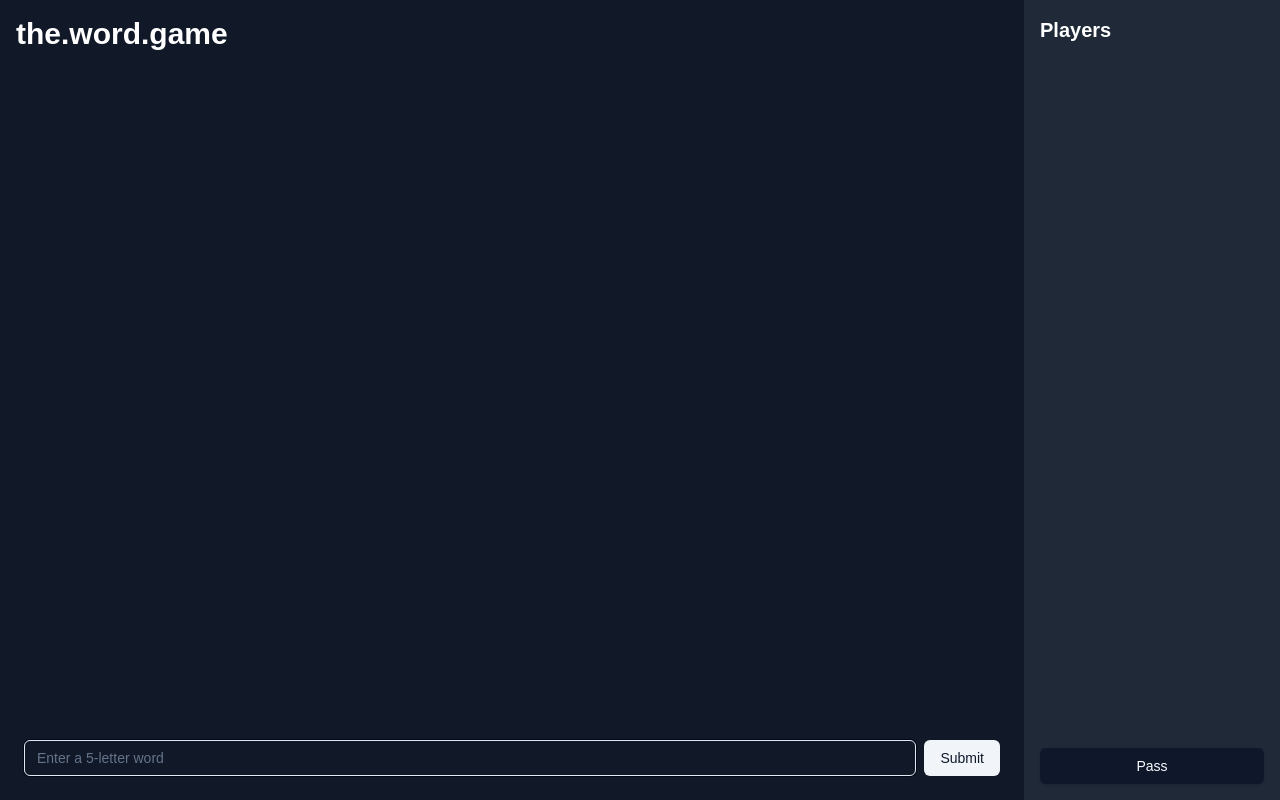
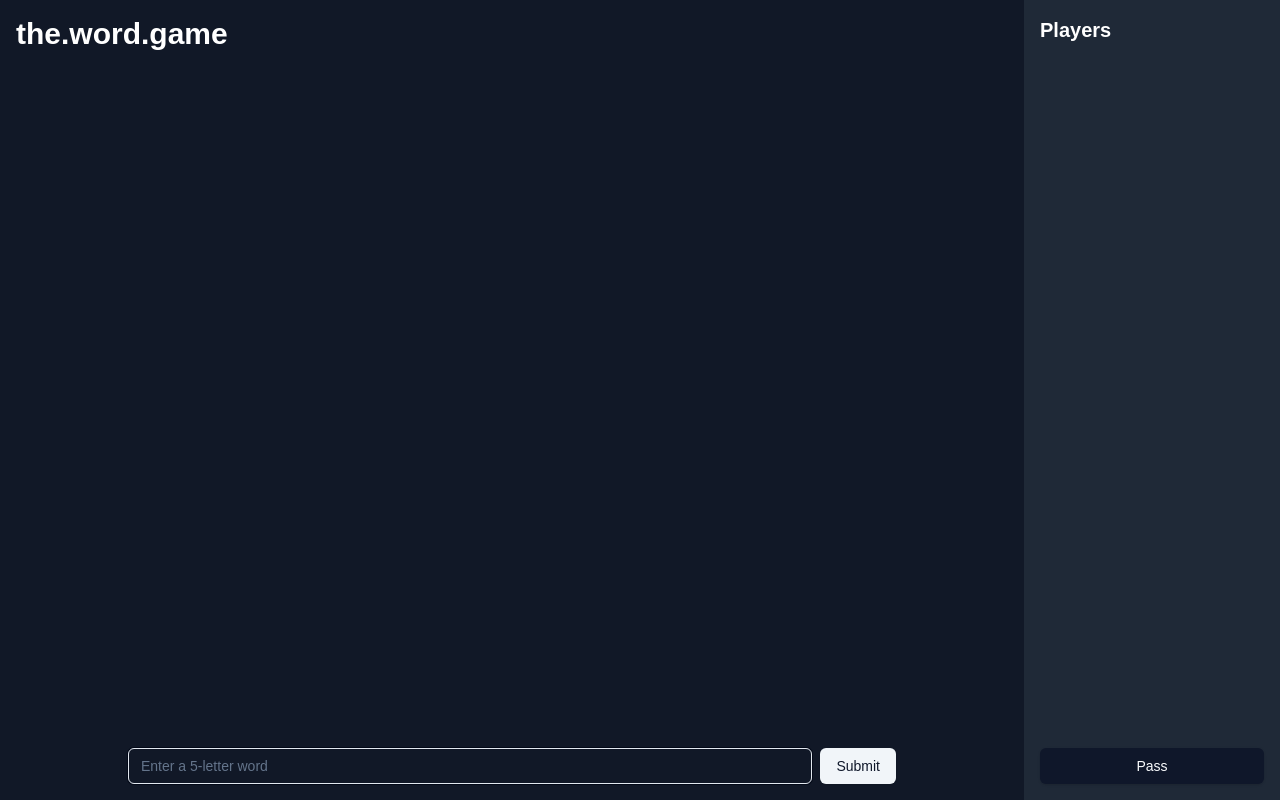
Before and after one commit to mohitvirli/word-game, a Next.js app: page /game in a window 1280 px wide. Built offline with nearby package versions, Linux system fonts and the light colour scheme.

Commit message:
Fix sticky bottom input

```diff
--- a/app/game/page.tsx
+++ b/app/game/page.tsx
@@ -262,7 +262,9 @@ export default function Game() {
               ))}
             </div>
           </div>
-          <div className="flex w-full space-x-2">
+        </div>
+        <div className="sticky bottom-0 left-0 right-0 bg-gray-800 sm:bg-transparent p-4 ">
+          <div className="flex w-full space-x-2 max-w-3xl mx-auto">
             <Input
               ref={inputRef}
               value={currentWord}
```
Lines whose indentation alone changed are shown as unchanged.
